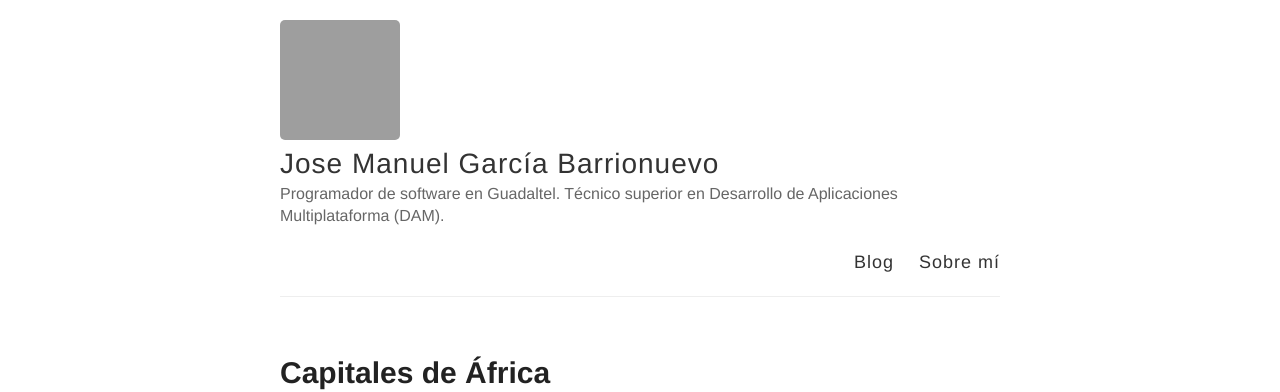
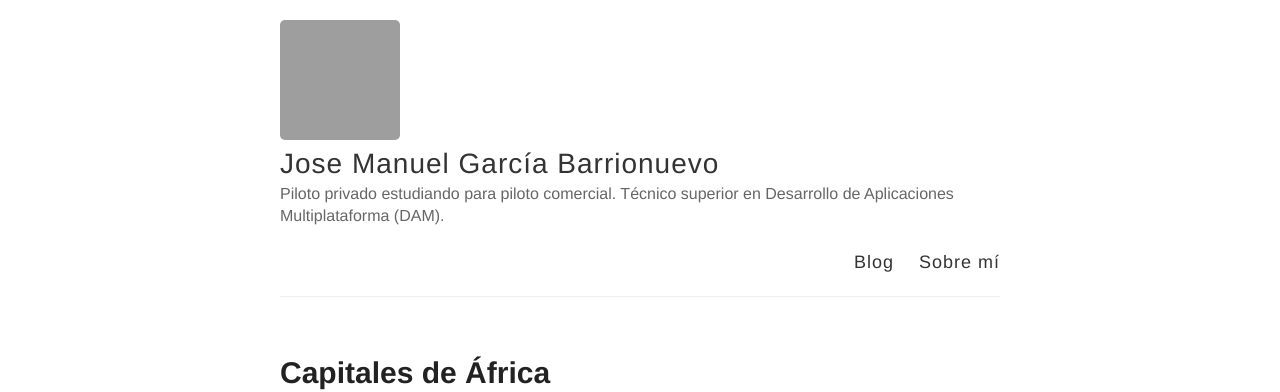
Before and after one commit to JoMaGaBa1/jomagaba1.github.io, a Jekyll site: the page built from index.html, in a window 1280 px wide. Shown: the top 392 px of the page. Built offline with Jekyll 4.4.1, drawn with Linux system fonts in a browser that asks for light colours; grey boxes are pictures that could not be loaded.

Commit message:
Actualización de información 3

```diff
--- a/_config.yml
+++ b/_config.yml
@@ -6,7 +6,7 @@
 name: Jose Manuel García Barrionuevo
 
 # Short bio or description (displayed in the header)
-description: Programador de software en Guadaltel. Técnico superior en Desarrollo de Aplicaciones Multiplataforma (DAM).
+description: Piloto privado estudiando para piloto comercial. Técnico superior en Desarrollo de Aplicaciones Multiplataforma (DAM).
 
 # URL of your avatar or profile pic (you could use your GitHub profile pic)
 avatar: https://avatars1.githubusercontent.com/u/55549636?s=460&u=a8be0ece808df9419987644272939b7539a0f6ce&v=4
```
